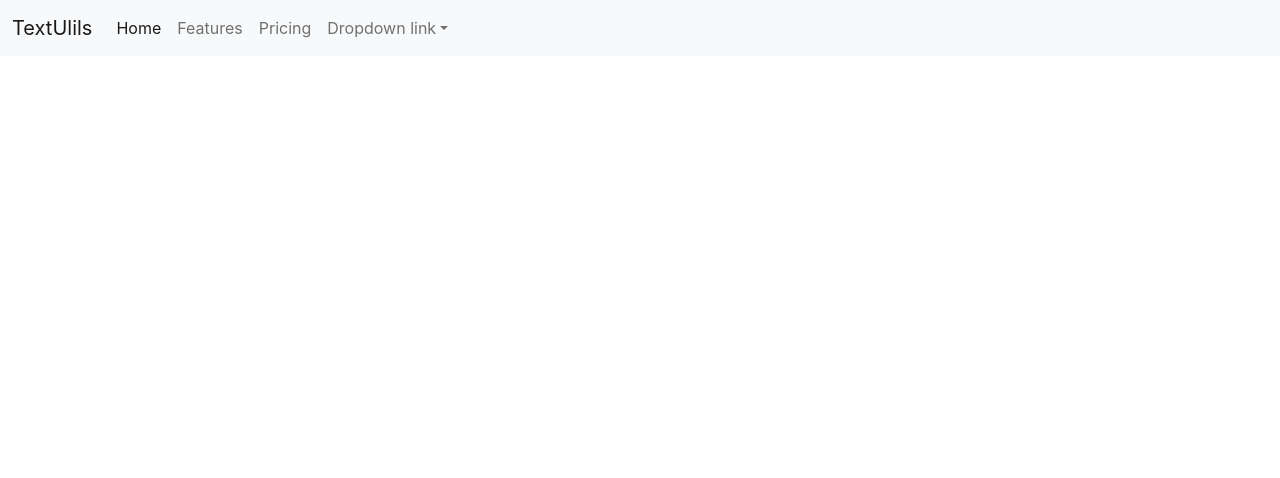
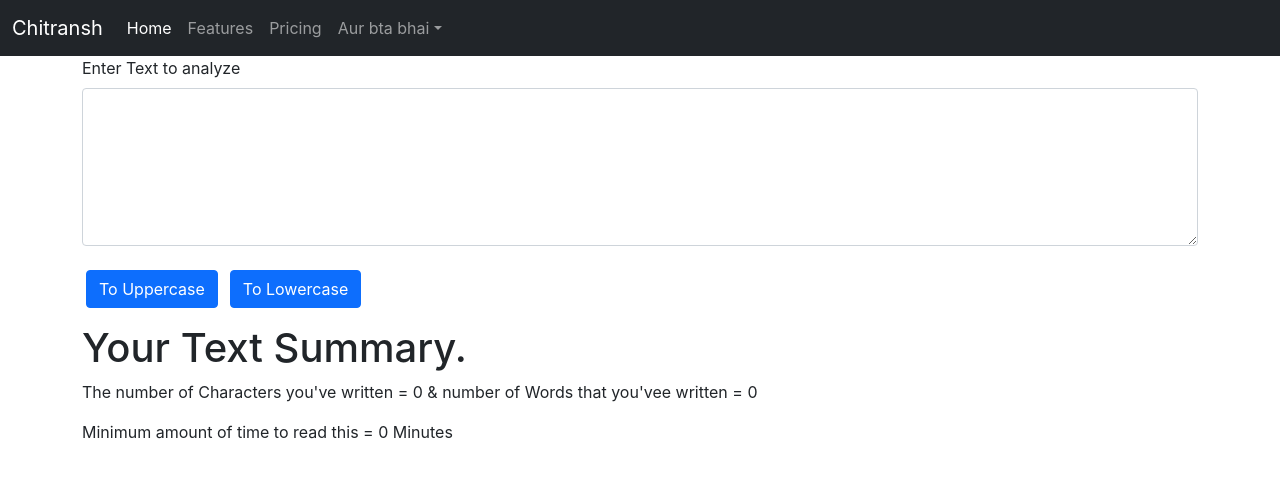
Before and after one commit to Chitransh24/reactDevlopment, a React (Create React App) app: page / in a window 1280 px wide. Shown: the top 478 px of the page. Built offline with nearby package versions, Linux system fonts and the light colour scheme.

Commit message:
To Lower and Upper Added .

```diff
--- a/src/App.js
+++ b/src/App.js
@@ -1,75 +1,11 @@
+import Navbar from "./components/Navbar";
+import Textform from "./components/Textform";
+
 function App() {
   return (
     <>
-      <nav className="navbar navbar-expand-lg navbar-light bg-light">
-        <div className="container-fluid">
-          <a className="navbar-brand" href="/">
-            TextUlils
-          </a>
-          <button
-            className="navbar-toggler"
-            type="button"
-            data-bs-toggle="collapse"
-            data-bs-target="#navbarNavDropdown"
-            aria-controls="navbarNavDropdown"
-            aria-expanded="false"
-            aria-label="Toggle navigation"
-          >
-            <span className="navbar-toggler-icon"></span>
-          </button>
-          <div className="collapse navbar-collapse" id="navbarNavDropdown">
-            <ul className="navbar-nav">
-              <li className="nav-item">
-                <a className="nav-link active" aria-current="page" href="/">
-                  Home
-                </a>
-              </li>
-              <li className="nav-item">
-                <a className="nav-link" href="/">
-                  Features
-                </a>
-              </li>
-              <li className="nav-item">
-                <a className="nav-link" href="/">
-                  Pricing
-                </a>
-              </li>
-              <li className="nav-item dropdown">
-                <a
-                  className="nav-link dropdown-toggle"
-                  href="/"
-                  id="navbarDropdownMenuLink"
-                  role="button"
-                  data-bs-toggle="dropdown"
-                  aria-expanded="false"
-                >
-                  Dropdown link
-                </a>
-                <ul
-                  className="dropdown-menu"
-                  aria-labelledby="navbarDropdownMenuLink"
-                >
-                  <li>
-                    <a className="dropdown-item" href="/">
-                      Action
-                    </a>
-                  </li>
-                  <li>
-                    <a className="dropdown-item" href="/">
-                      Another action
-                    </a>
-                  </li>
-                  <li>
-                    <a className="dropdown-item" href="/">
-                      Something else here
-                    </a>
-                  </li>
-                </ul>
-              </li>
-            </ul>
-          </div>
-        </div>
-      </nav>
+      <Navbar title = "Chitransh" dropdown = "Aur bta bhai"/>
+      <Textform heading = "Enter Your text" text = "Enter Text to analyze"/>
     </>
   );
 }
--- /dev/null
+++ b/src/components/Navbar.js
@@ -0,0 +1,80 @@
+import React from 'react'
+import PropTypes from 'prop-types'
+
+export default function Navbar(props) {
+  return (
+      <nav className="navbar navbar-expand-lg navbar-dark bg-dark">
+        <div className="container-fluid">
+          <a className="navbar-brand" href="/">
+            {props.title}
+          </a>
+          <button
+            className="navbar-toggler"
+            type="button"
+            data-bs-toggle="collapse"
+            data-bs-target="#navbarNavDropdown"
+            aria-controls="navbarNavDropdown"
+            aria-expanded="false"
+            aria-label="Toggle navigation"
+          >
+            <span className="navbar-toggler-icon"></span>
+          </button>
+          <div className="collapse navbar-collapse" id="navbarNavDropdown">
+            <ul className="navbar-nav">
+              <li className="nav-item">
+                <a className="nav-link active" aria-current="page" href="/">
+                  Home
+                </a>
+              </li>
+              <li className="nav-item">
+                <a className="nav-link" href="/">
+                  Features
+                </a>
+              </li>
+              <li className="nav-item">
+                <a className="nav-link" href="/">
+                  Pricing
+                </a>
+              </li>
+              <li className="nav-item dropdown">
+                <a
+                  className="nav-link dropdown-toggle"
+                  href="/"
+                  id="navbarDropdownMenuLink"
+                  role="button"
+                  data-bs-toggle="dropdown"
+                  aria-expanded="false"
+                >
+                  {props.dropdown}
+                </a>
+                <ul
+                  className="dropdown-menu"
+                  aria-labelledby="navbarDropdownMenuLink"
+                >
+                  <li>
+                    <a className="dropdown-item" href="/">
+                      Action
+                    </a>
+                  </li>
+                  <li>
+                    <a className="dropdown-item" href="/">
+                      Another action
+                    </a>
+                  </li>
+                  <li>
+                    <a className="dropdown-item" href="/">
+                      Something else here
+                    </a>
+                  </li>
+                </ul>
+              </li>
+            </ul>
+          </div>
+        </div>
+      </nav>
+  )
+}
+
+Navbar.propTypes = {
+    title: PropTypes.string,
+    dropdown : PropTypes.string}
--- /dev/null
+++ b/src/components/Textform.js
@@ -0,0 +1,53 @@
+import React, { useState } from "react";
+
+export default function Textform(props) {
+  const onChanged = (event) => {
+    console.log("onChanged Encountered.");
+    setText(event.target.value);
+  };
+  const toUpperCase = () => {
+    console.log("Uppercase Was Clicked");
+    setText(text.toUpperCase());
+  };
+  const toLowerCase = () => {
+    setText(text.toLowerCase());
+  };
+  const [text, setText] = useState("");
+  let time = (text.split(" ").length -1) * 0.008;
+  time = Math.ceil(time);
+  return (
+    <>
+      <div className="container">
+        <div>
+          <label htmlFor="exampleFormControlTextarea1" className="form-label">
+            {props.text}
+          </label>
+          <textarea
+            className="form-control"
+            id="exampleFormControlTextarea1"
+            value={text}
+            onChange={onChanged}
+            rows="6"
+          ></textarea>
+        </div>
+        <br />
+        <button className="btn btn-primary mx-1" onClick={toUpperCase}>
+          To Uppercase
+        </button>
+        <button className="btn btn-primary mx-2" onClick={toLowerCase}>
+          To Lowercase
+        </button>
+      </div>
+      <div className="container my-3 ">
+        <h1>Your Text Summary.</h1>
+        <p>
+          The number of Characters you've written = {text.length} & number of
+          Words that you'vee written = {text.split(" ").length - 1}
+        </p>
+        <p>
+            Minimum amount of time to read this = {time} Minutes
+        </p>
+      </div>
+    </>
+  );
+}
```
